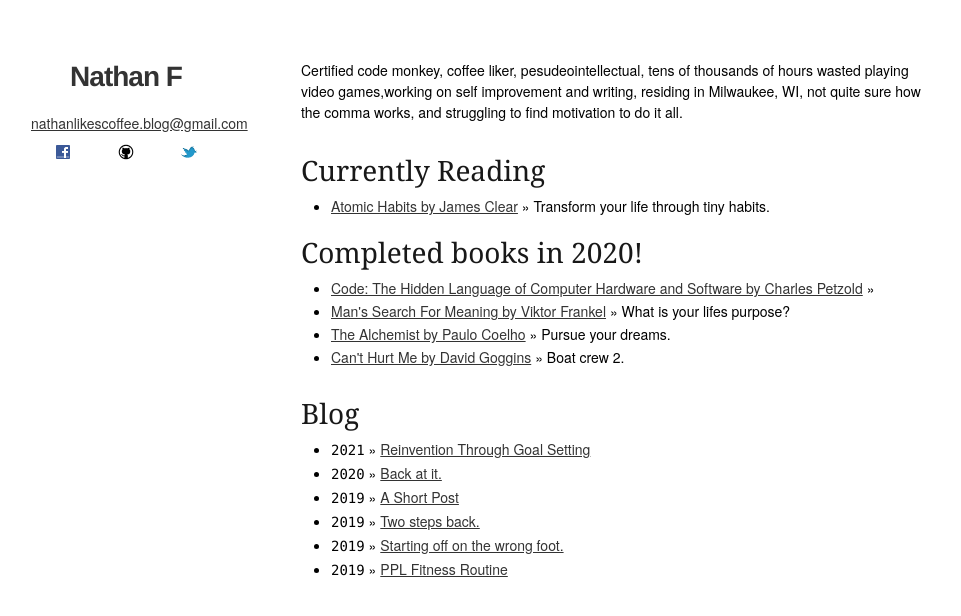
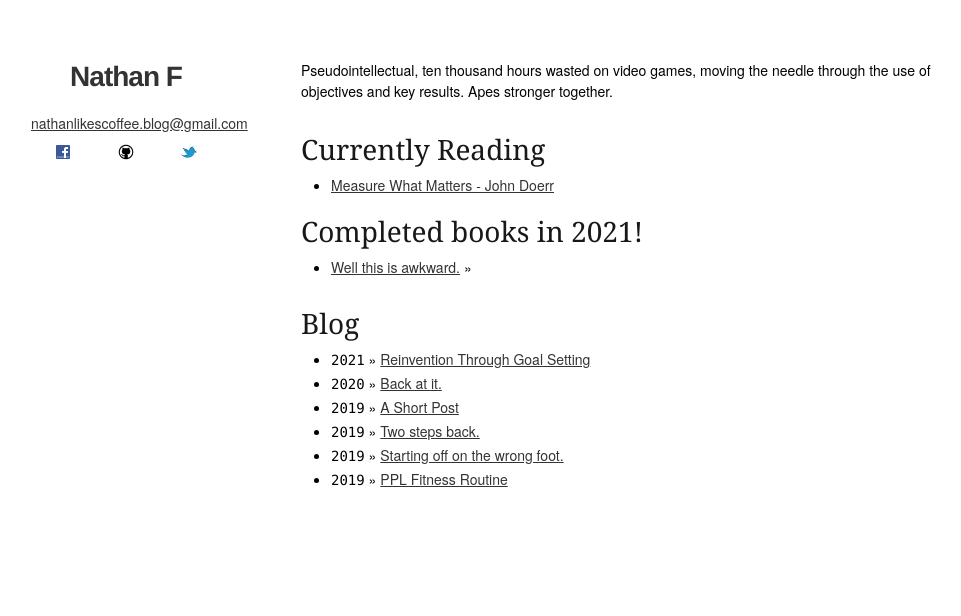
Before and after one commit to Nathanlikescoffee/Blog, a Jekyll site: the page built from index.html, in a window 1280 px wide. Shown: the top 616 px of the page, without its empty margins (169-1130 px from the left). Built offline with Jekyll 4.4.1, drawn with Linux system fonts in a browser that asks for light colours.

Commit message:
Update index

```diff
--- a/index.html
+++ b/index.html
@@ -3,8 +3,8 @@
 title: Nathan Likes Coffee
 ---
 <div class="landing-item">
-    Certified code monkey, coffee liker, pesudeointellectual, tens of thousands of hours wasted playing video games,working on self improvement and writing, residing in Milwaukee, WI, not quite sure how the comma works,
-    and struggling to find motivation to do it all.
+    Pseudointellectual, ten thousand hours wasted on video games, moving the needle through the use of objectives and key results.
+    Apes stronger together.
 
 </div>
 
@@ -13,22 +13,13 @@
     <h3>Currently Reading</h3>
     <ul>
         <li>
-        <a href="https://jamesclear.com/">Atomic Habits by James Clear</a> &raquo; Transform your life through tiny habits.
+        <a href="https://www.amazon.com/Measure-What-Matters-Google-Foundation/dp/0525536221">Measure What Matters - John Doerr</a>
         </li>
     </ul>
-	<h3>Completed books in 2020!</h3>
+	<h3>Completed books in 2021!</h3>
 	<ul>
          <li>
-        <a href="https://www.charlespetzold.com/">Code: The Hidden Language of Computer Hardware and Software by Charles Petzold</a> &raquo;
-        </li>
-        <li>
-            <a href="https://www.viktorfrankl.org/">Man's Search For Meaning by Viktor Frankel</a> &raquo; What is your lifes purpose?
-        </li>
-        <li>
-            <a href="https://paulocoelhoblog.com/">The Alchemist by Paulo Coelho</a> &raquo; Pursue your dreams.
-        </li>
-        <li>
-            <a href="https://davidgoggins.com/">Can't Hurt Me by David Goggins</a> &raquo; Boat crew 2.
+        <a href="">Well this is awkward.</a> &raquo;
         </li>
     </ul>
 </div>
```
